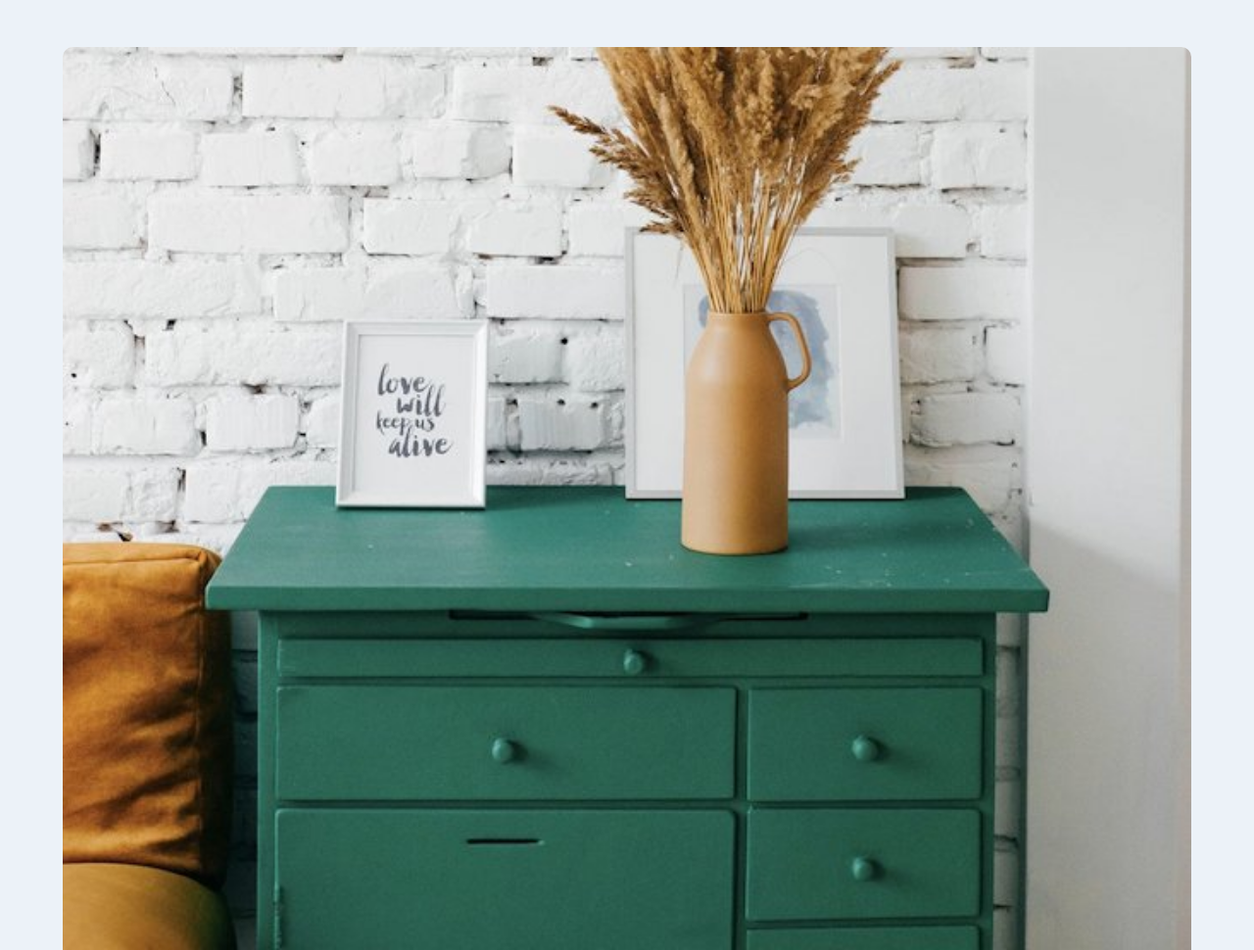
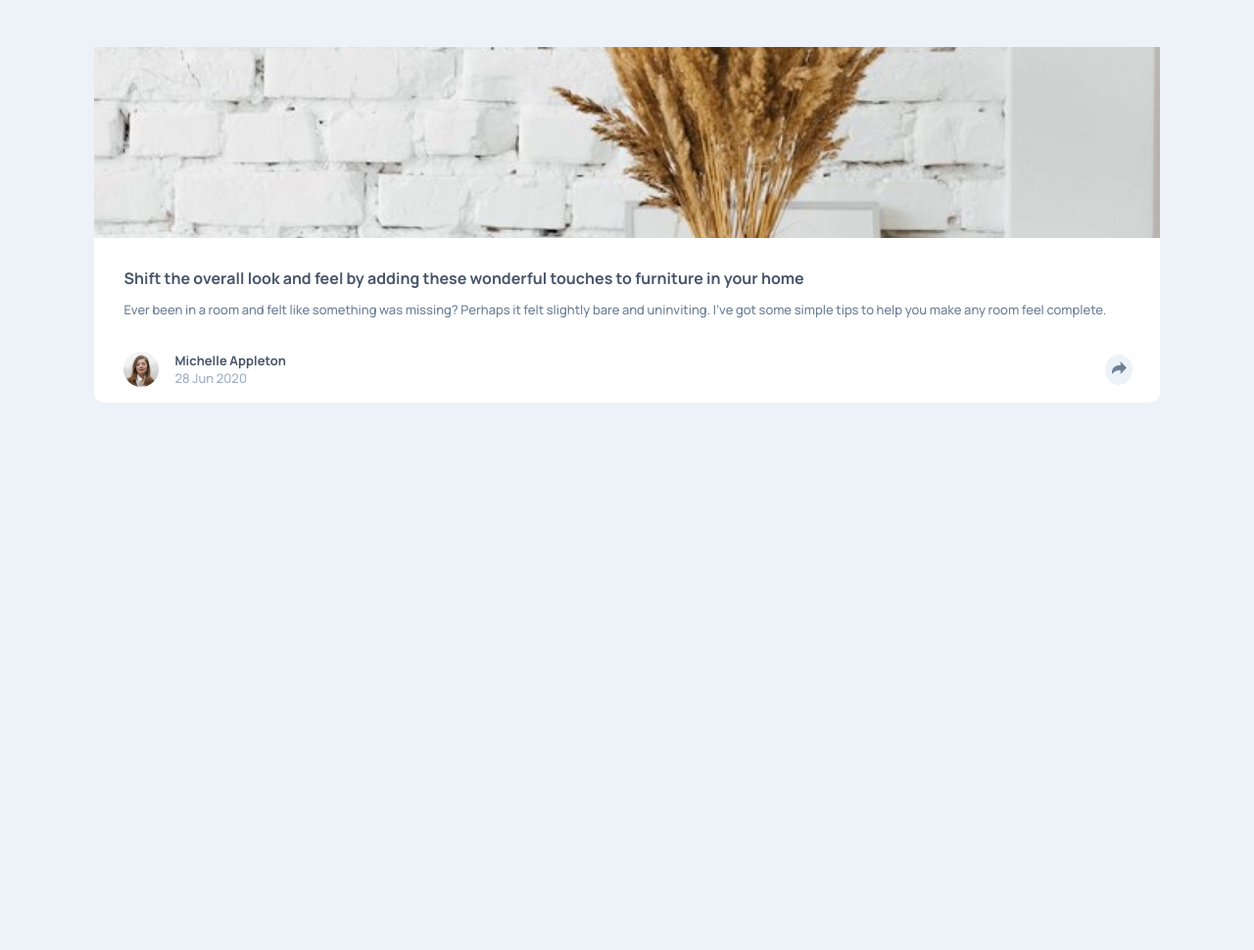
Before and after one commit to jduong09/articlePreviewComponent, a plain HTML site: page index.html in a window 1280 px wide. Shown: the top 970 px of the page at 98% size. After the commit the page ends 800 px from the top, so only its background shows below. Drawn offline with Linux system fonts and the light colour scheme.

Commit message:
Changed padding to fit design.

```diff
--- a/css/styles.css
+++ b/css/styles.css
@@ -16,19 +16,31 @@ body {
 }
 
 .div-preview {
-  width: 90%;
+  width: 85%;
   margin: 0 auto;
   border-radius: 10px;
   background-color: hsl(0, 0%, 100%);
 }
 
+.div-img-preview {
+  width: 100%;
+  height: 195px;
+  position: relative;
+  overflow: hidden;
+}
+
 #img-preview {
+  width: 100%;
+  height: auto;
+  position: absolute;
+  top: -16px;
+  left: 0;
   border-top-left-radius: 10px;
   border-top-right-radius: 10px;
 }
 
 .div-preview-description {
-  padding: 2.5rem 2.5rem .625rem 2.5rem;
+  padding: 1.9rem 1.9rem .425rem 1.9rem;
 }
 
 h2 {
@@ -52,7 +64,7 @@ h2, h3 {
 .div-pfp {
   display: flex;
   align-items: center;
-  padding: .625rem 2.5rem;
+  padding: .95rem 1.9rem;
 }
 
 #img-pfp {
@@ -62,11 +74,15 @@ h2, h3 {
   margin-right: 1rem;
 }
 
+.div-pfp > div > div {
+  color: hsl(212, 23%, 69%);
+}
+
 #btn-icon-share {
   position: absolute;
   right: 1.75rem;
   z-index: 5;
-  padding: .5rem;
+  padding: .4rem;
   background-color: hsl(210, 46%, 95%);
   border-radius: 50%;
 }
@@ -88,7 +104,7 @@ h2, h3 {
   top: 0;
   display: flex;
   align-items: center;
-  padding: 0 2.5rem;
+  padding: 0 1.9rem;
   background-color: hsl(217, 19%, 35%);
   border-bottom-left-radius: 10px;
   border-bottom-right-radius: 10px;
--- a/index.html
+++ b/index.html
@@ -16,7 +16,9 @@
 <body>
   <main>
     <div class="div-preview">
-      <img id="img-preview" src="./images/drawers.jpg" alt="preview image displaying a drawer"/>
+      <div class="div-img-preview">
+        <img id="img-preview" src="./images/drawers.jpg" alt="preview image displaying a drawer"/>
+      </div>
       <div class="div-preview-description">
         <h2>
           Shift the overall look and feel by adding these wonderful
```
